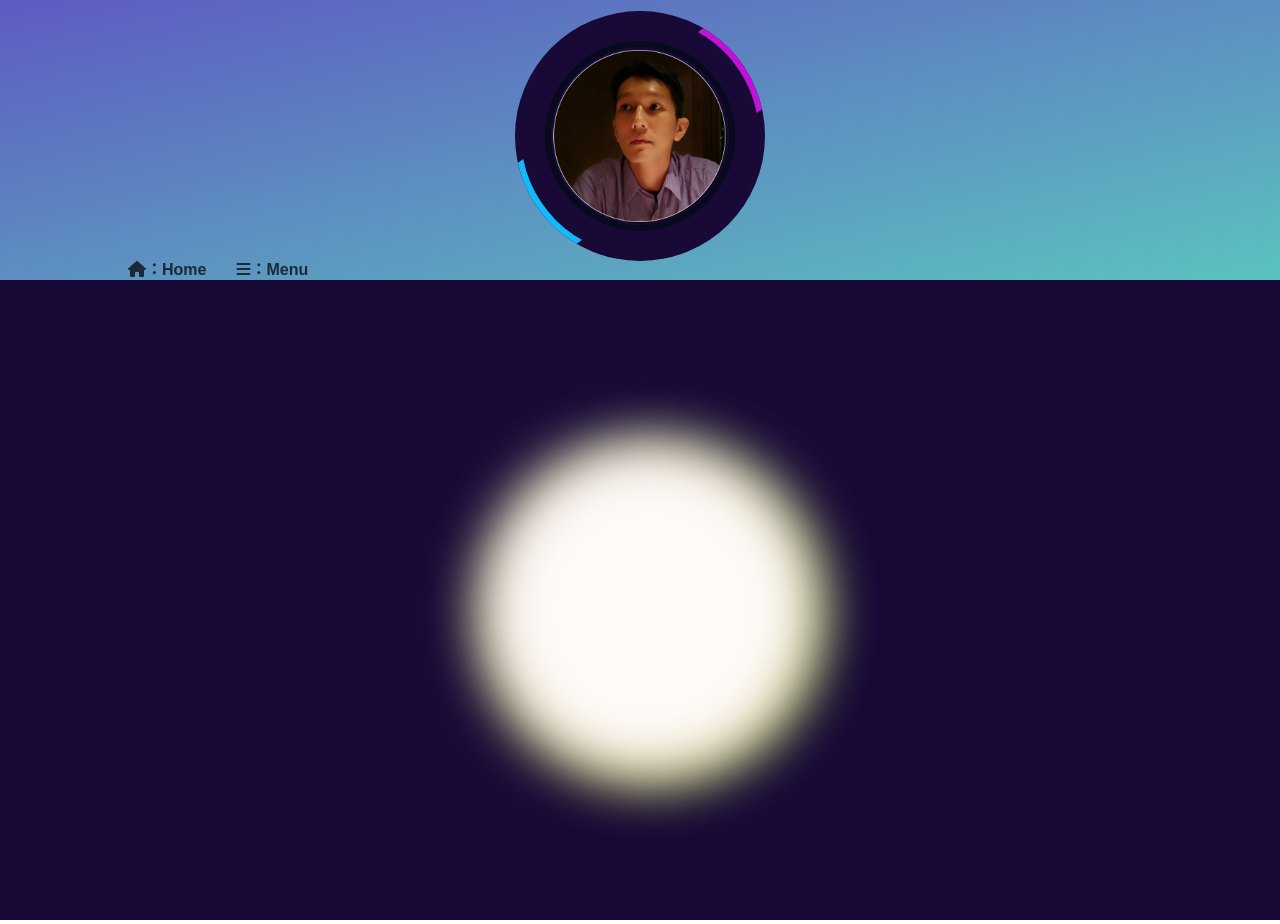
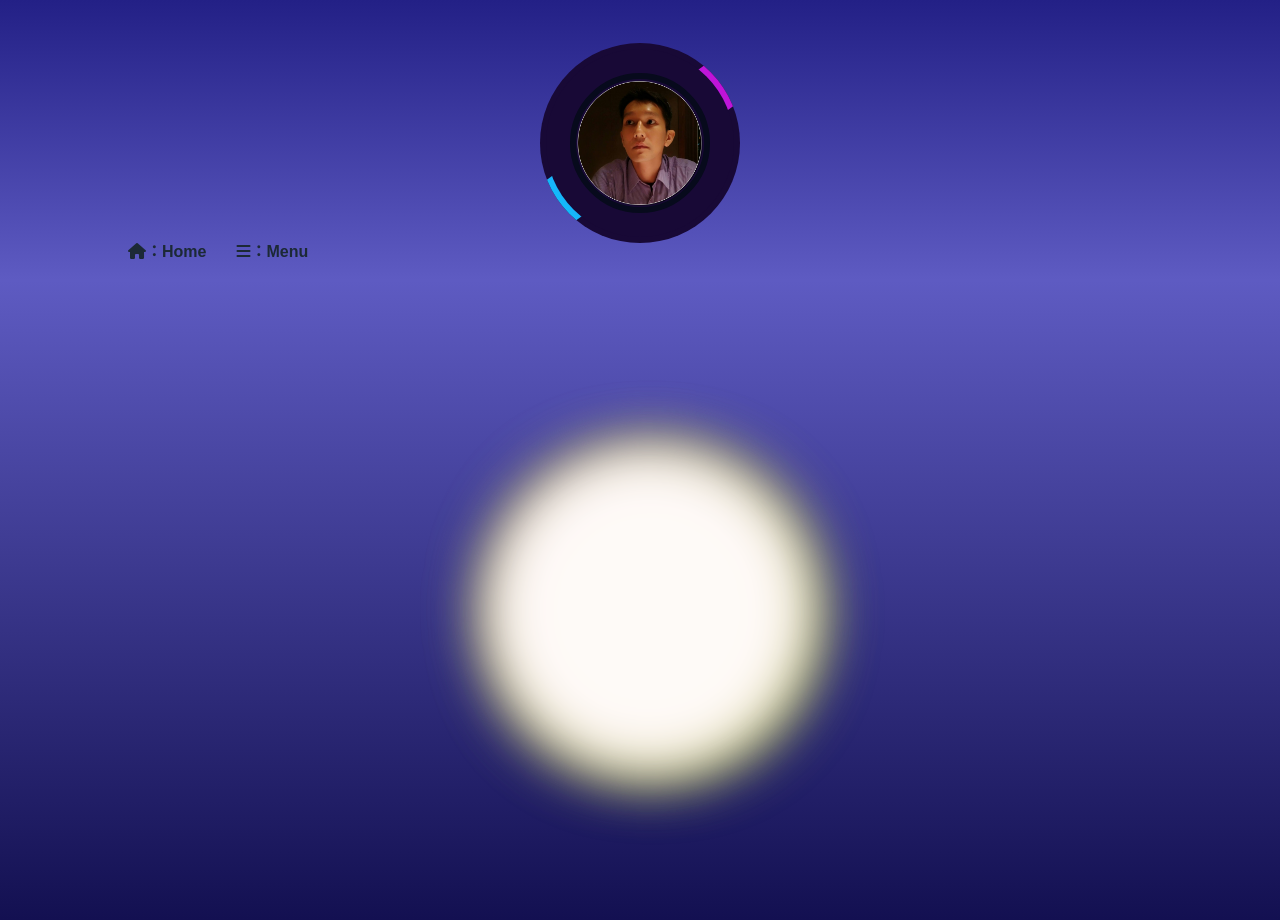
Before and after one commit to LinMinFan/.io, a PHP site: page / in a window 1280 px wide. Run offline with PHP 8.4, Linux system fonts and the light colour scheme; some libraries are stand-ins or nearby versions.

Commit message:
[changes] 調整背景顏色即漸層範圍

```diff
--- a/css/style.css
+++ b/css/style.css
@@ -9,13 +9,13 @@ body{
     min-height: 100vh;
 }
 .box{
-    margin-top: 10px;
     position: relative;
-    width: 250px;
-    height: 250px;
+    width: 200px;
+    height: 200px;
     background: #180936;
     border-radius: 50%;
     overflow: hidden;
+    margin-top: 25px;
 }
 .box::before{
     content: "";
@@ -80,7 +80,7 @@ body{
     color: #FFFFFF;
     background: #d400d4;
     border-radius: 25px;
-    padding: 10px 20px;
+    padding: 5px 10px;
     transition: 0.5s;
 }
 .content a:hover{
@@ -95,8 +95,7 @@ header {
     margin: 0 auto;
     width: 100%;
     height: 35vh;
-    background-color: #5E5BC2;
-    background-image: linear-gradient(to bottom right,#5E5BC2,#5BC2BF);
+    background:linear-gradient(#232086,#5E5BC2);
 }
 .nav{
     display: flex;
@@ -121,7 +120,7 @@ i>span{
 .main {
     width: 100%;
     height: 80vh;
-    background-color: #180936;
+    background:linear-gradient(#5E5BC2,#131051);
 }
 iframe{
     width: 100%;
--- a/design.html
+++ b/design.html
@@ -12,7 +12,6 @@
     <link rel="stylesheet" href="https://cdnjs.cloudflare.com/ajax/libs/font-awesome/6.1.1/css/all.min.css"
         integrity="sha512-KfkfwYDsLkIlwQp6LFnl8zNdLGxu9YAA1QvwINks4PhcElQSvqcyVLLD9aMhXd13uQjoXtEKNosOWaZqXgel0g=="
         crossorigin="anonymous" referrerpolicy="no-referrer" />
-    <link rel="stylesheet" href="./css/style.css">
     <style>
        *{
             margin: 0;
```
